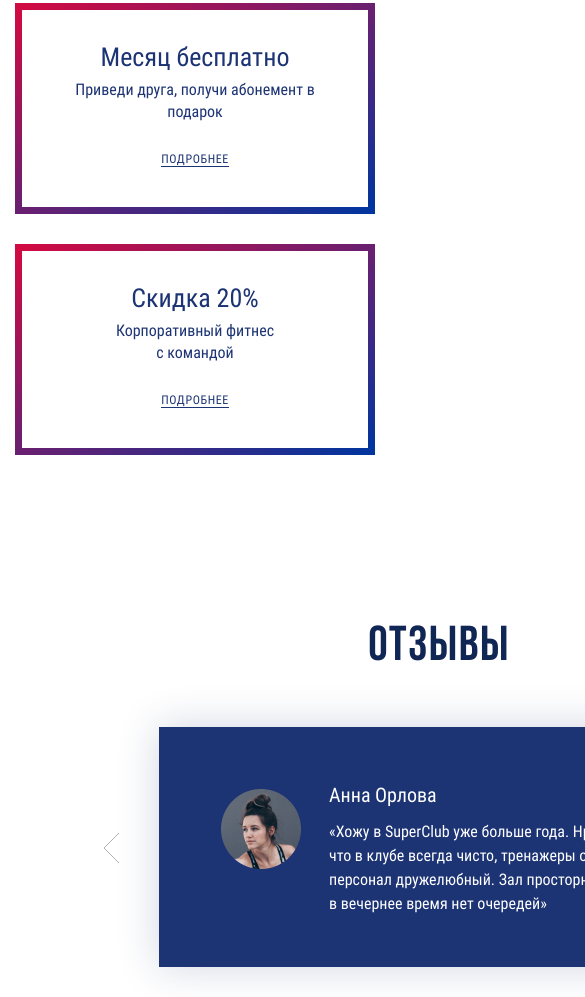
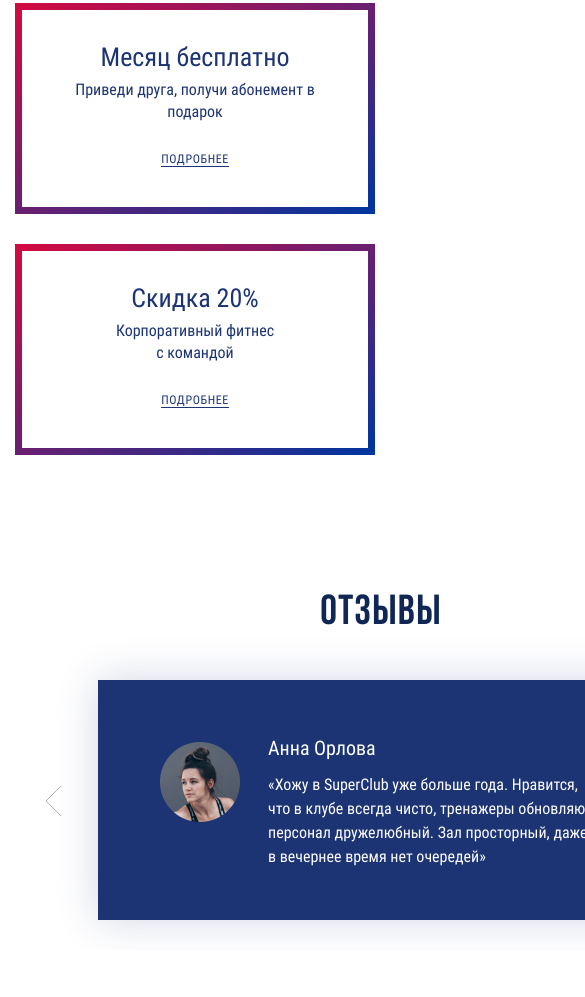
Before and after one commit to Proxa-prog/fitness, a website built with webpack: page source/index.html in a window 390 px wide. Shown: the part 6067-7064 px from the top of the page, 585 px wide, since content can reach past the window. After the commit the page ends 7017 px from the top, so only its background shows below. Built offline with nearby package versions, Linux system fonts and the light colour scheme; files whose address does not match are found by name.

Commit message:
tablet версия

```diff
--- a/source/index.html
+++ b/source/index.html
@@ -454,7 +454,7 @@
               <div class="reviews__comment">
                 <h4>Анна Орлова</h4>
                 <p>«Хожу в SuperClub уже больше года. Нравится, что в клубе всегда чисто, тренажеры обновляют, персонал
-                  дружелюбный. Зал просторный, даже в вечернее время нет очередей»</p>
+                  дружелюбный. Зал просторный, даже в&nbsp;вечернее время нет очередей»</p>
               </div>
               <button class="reviews__button-next"><span class="visually-hidden">Следующий комментарий</span></button>
             </div>
--- a/source/sass/blocks/promotions.scss
+++ b/source/sass/blocks/promotions.scss
@@ -15,7 +15,7 @@
   }
 
   @include vp-1279 {
-    padding: 66px 45px;
+    padding: 66px 45px 25px;
 
     h3 {
       font-size: 42px;
--- a/source/sass/blocks/reviews.scss
+++ b/source/sass/blocks/reviews.scss
@@ -1,5 +1,9 @@
 .reviews__inner {
   padding: 30px 103px;
+
+  @include vp-1279 {
+    padding: 0 45px 30px;
+  }
 }
 
 .reviews__content-wrapper {
@@ -20,6 +24,14 @@
     margin: 0;
     width: 100%;
     margin-bottom: 55px;
+  }
+
+  @include vp-1279 {
+    h3 {
+      font-size: 42px;
+      line-height: 42px;
+      margin-bottom: 45px;
+    }
   }
 }
 
@@ -77,4 +89,8 @@
      left: 62px;
      top: 62px;
    }
+
+   @include vp-1279 {
+     width: 566px;
+   }
 }
```
Also changed, not shown: build/css/style.css, build/css/style.min.css, build/img/comment-anna-orlova.jpg (deleted), build/img/comment-anna-orlova.webp (deleted), build/img/comment-anna-orlova@2x.jpg (deleted), build/img/comment-anna-orlova@2x.webp (deleted), build/index.html, 1 other file.
